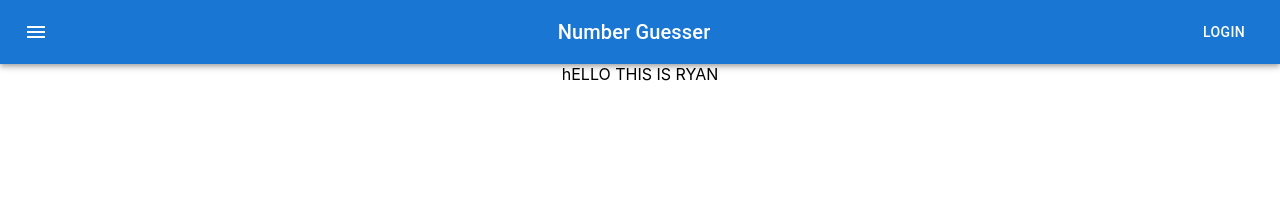
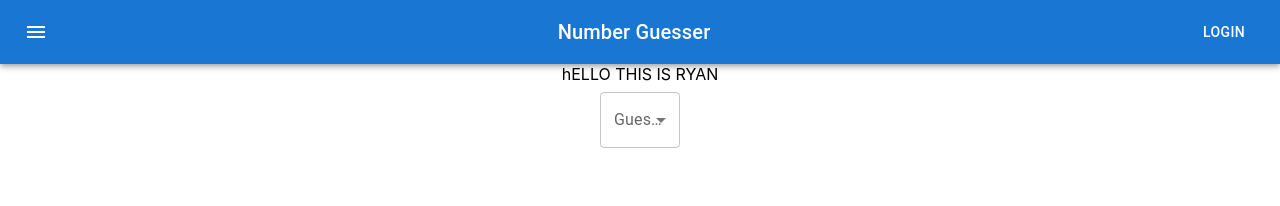
Before and after one commit to RjCoyle20/Number-Guesser, a React (Create React App) app in the folder front-end/: page / in a window 1280 px wide. Shown: the top 206 px of the page. Built offline with nearby package versions, Linux system fonts and the light colour scheme.

Commit message:
Added number guessing select box.

```diff
--- a/front-end/src/App.js
+++ b/front-end/src/App.js
@@ -1,13 +1,16 @@
 import logo from './logo.svg';
 import './App.css';
 import Appbar from './components/Appbar';
-
+import Numberbox from './components/Numberbox'
 function App() {
   return (
 
     <div className="App">
       <Appbar/>
       hELLO THIS IS RYAN
+      <div>
+        <Numberbox/>
+      </div>
     </div>
   );
 }
--- /dev/null
+++ b/front-end/src/components/Numberbox.js
@@ -0,0 +1,45 @@
+import * as React from 'react';
+import InputLabel from '@mui/material/InputLabel';
+import MenuItem from '@mui/material/MenuItem';
+import FormControl from '@mui/material/FormControl';
+import Select from '@mui/material/Select';
+
+export default function SelectAutoWidth() {
+  const [guesses, setGuesses] = React.useState('');
+
+  const handleChange = (event) => {
+    setGuesses(event.target.value);
+  };
+
+  return (
+    <div>
+      <FormControl sx={{ m: 1, minWidth: 80 }}>
+        <InputLabel id="demo-simple-select-autowidth-label">Guesses</InputLabel>
+        <Select
+          labelId="demo-simple-select-autowidth-label"
+          id="demo-simple-select-autowidth"
+          value={guesses}
+          onChange={handleChange}
+          autoWidth
+          label="Guesses"
+        >
+          <MenuItem value={1}>1</MenuItem>
+          <MenuItem value={2}>2</MenuItem>
+          <MenuItem value={3}>3</MenuItem>
+          <MenuItem value={4}>4</MenuItem>
+          <MenuItem value={5}>5</MenuItem>
+          <MenuItem value={6}>6</MenuItem>
+          <MenuItem value={7}>7</MenuItem>
+          <MenuItem value={8}>8</MenuItem>
+          <MenuItem value={9}>9</MenuItem>
+          <MenuItem value={10}>10</MenuItem>
+          <MenuItem value={11}>11</MenuItem>
+          <MenuItem value={12}>12</MenuItem>
+          <MenuItem value={13}>13</MenuItem>
+          <MenuItem value={14}>14</MenuItem>
+          <MenuItem value={15}>15</MenuItem>
+        </Select>
+      </FormControl>
+    </div>
+  );
+}
```
